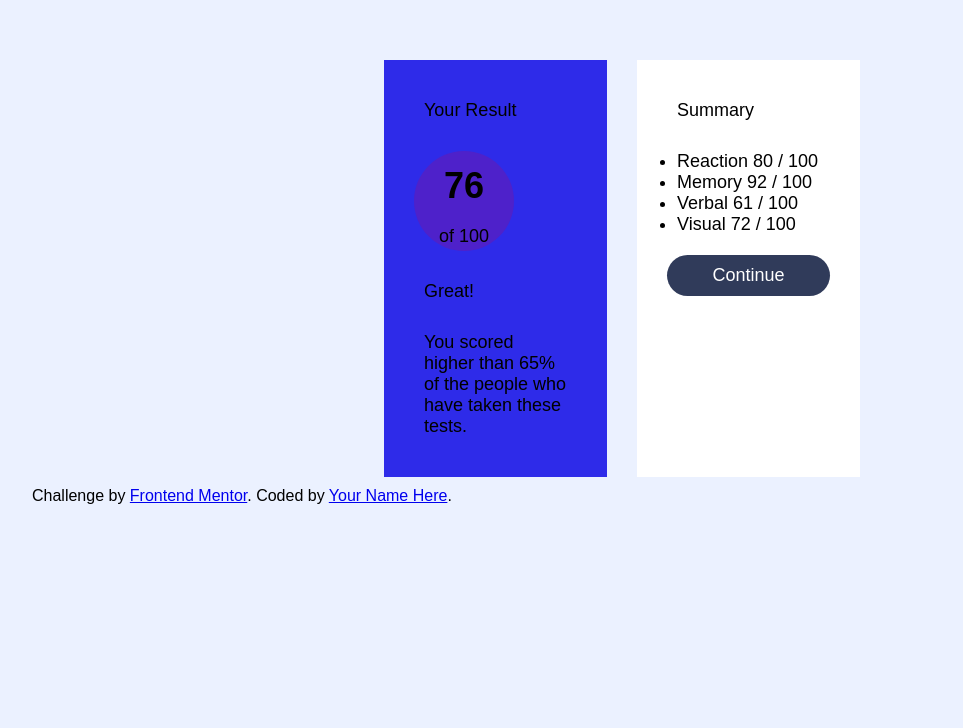
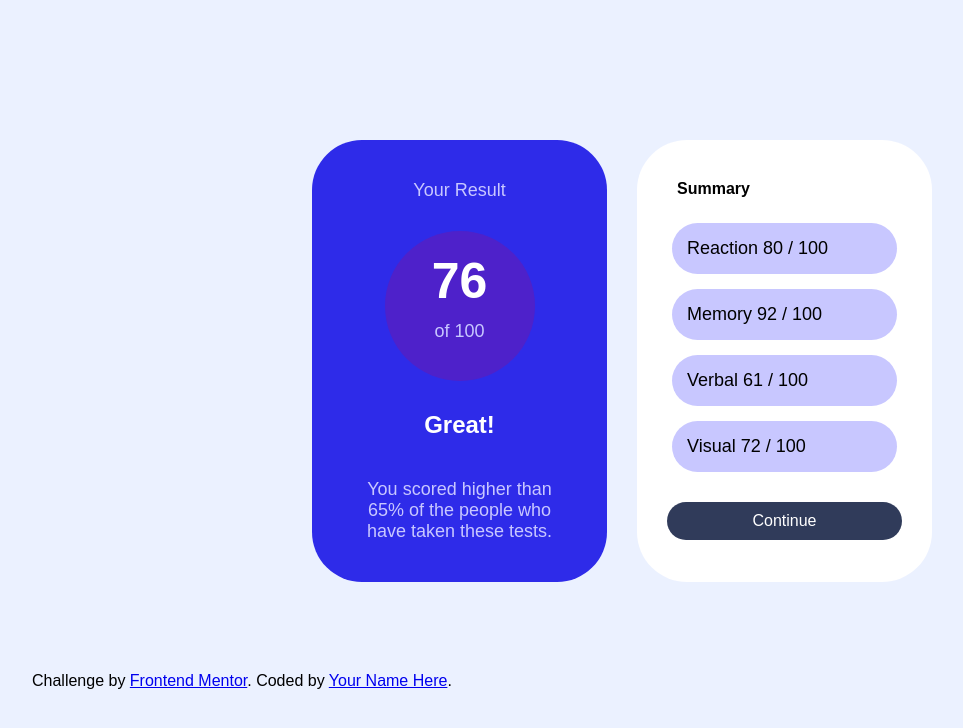
Before and after one commit to JDeanTech/results-summary, a plain HTML site: page index.html in a window 1280 px wide. Shown: the whole page, without its empty margins (18-981 px from the left). Drawn offline with Linux system fonts and the light colour scheme; a web font is replaced by a local one.

Commit message:
formatted circle properly & formatted score sections properly. Just need to color scores and remove padding in between result & summary

```diff
--- a/style.css
+++ b/style.css
@@ -9,29 +9,38 @@ body{
     background-color: hsl(221, 100%, 96%); /*pale blue*/
     background-size: cover;
     background-repeat: no-repeat;
-
-    padding: 20px;
     align-items: center;
     padding: 50px;
 }
 main{
-    background: ;
-    max-width: 31rem;
+
+    max-width: 40rem;
     width: 91%;
     border-radius: 10px;
     display: flex;
     margin: auto;
+    padding-top: 80px;
+    padding-bottom: 80px;
 
 }
 .score{
     background-color: white;
+    border-radius: 50px;
+
 }
 
 .summary{
-    background-color: hsl(241, 81%, 54%)
+    background-color: hsl(241, 81%, 54%);
+    border-radius: 50px;
+    display: flex;
+    justify-content: center;
+    align-items: center;
+    flex-direction: column;
 }
 
-.myresult{
+.myresult
+{
+
     flex: 1;
     border-color: black;
     padding:20px;
@@ -47,39 +56,98 @@ main{
 .your-result,
 .final-score,
 .score-great,
-.score-comment,
-.textsummary,
-.list,
-.continue-button
+.score-comment
 {
     padding: 10px;
     margin: 10px;
     font-size: 18px;
 }
 
-
+.your-result
+{
+    text-align: center;
+    color: hsl(241, 100%, 89%);
+}
 
 
 
 
 .final-score
 {
-    display: inline-block;
+    width: 150px;
+    height: 150px;
+    display: flex;
+    flex-direction: column;
+    justify-content: center;
+    align-items: center;
     position: relative;
+    line-height: 50px;
     text-align: center;
-    line-height: 50px;;
-    width: 100px;
-    height: 100px;
     background-color:hsl(256, 72%, 46%);
     border-radius: 50%;
 }
 
+.final-score h1{
+    color:white;
+    font-size: 50px;
+    margin: 0;
+    line-height: 1;
+}
 
+.final-score p
+{
+    color: hsl(241, 100%, 89%);
+    font-size: 18px;
+    text-align: center;
+    margin: 0;;
+}
+
+.score-great
+{
+    text-align: center;
+    color:white;
+    font-size: 24px;
+    font-weight: 700;
+}
+
+.score-comment
+{
+    font-size: 18px;
+    text-align: center;
+    color: hsl(241, 100%, 89%);
+}
+
+.textsummary
+{
+    color: black;
+    font-weight: 700;
+    padding: 10px;
+    margin: 10px;
+
+}
 
 ul
 {
-    list-style: symbols(cyclic "\1F34E" "\1F34F");
+    list-style: none;
+    padding: 0;
+    margin: 0;
 }
+
+li
+{
+    font-size: 18px;
+    display: flex;
+    justify-content: space-between;
+    align-items: center;
+    padding: 15px;
+    margin: 15px;
+    background-color: hsl(241, 100%, 89%);
+    border-radius: 50px;
+}
+
+
+
+
 
 .continue-button
 {
@@ -89,6 +157,8 @@ ul
     border-radius: 50px;
     background-color: hsl(224, 30%, 27%);
     color:white;
+    padding: 10px;
+    margin: 30px 10px 10px 10px;
 
 }
 .continue-button:hover
```
